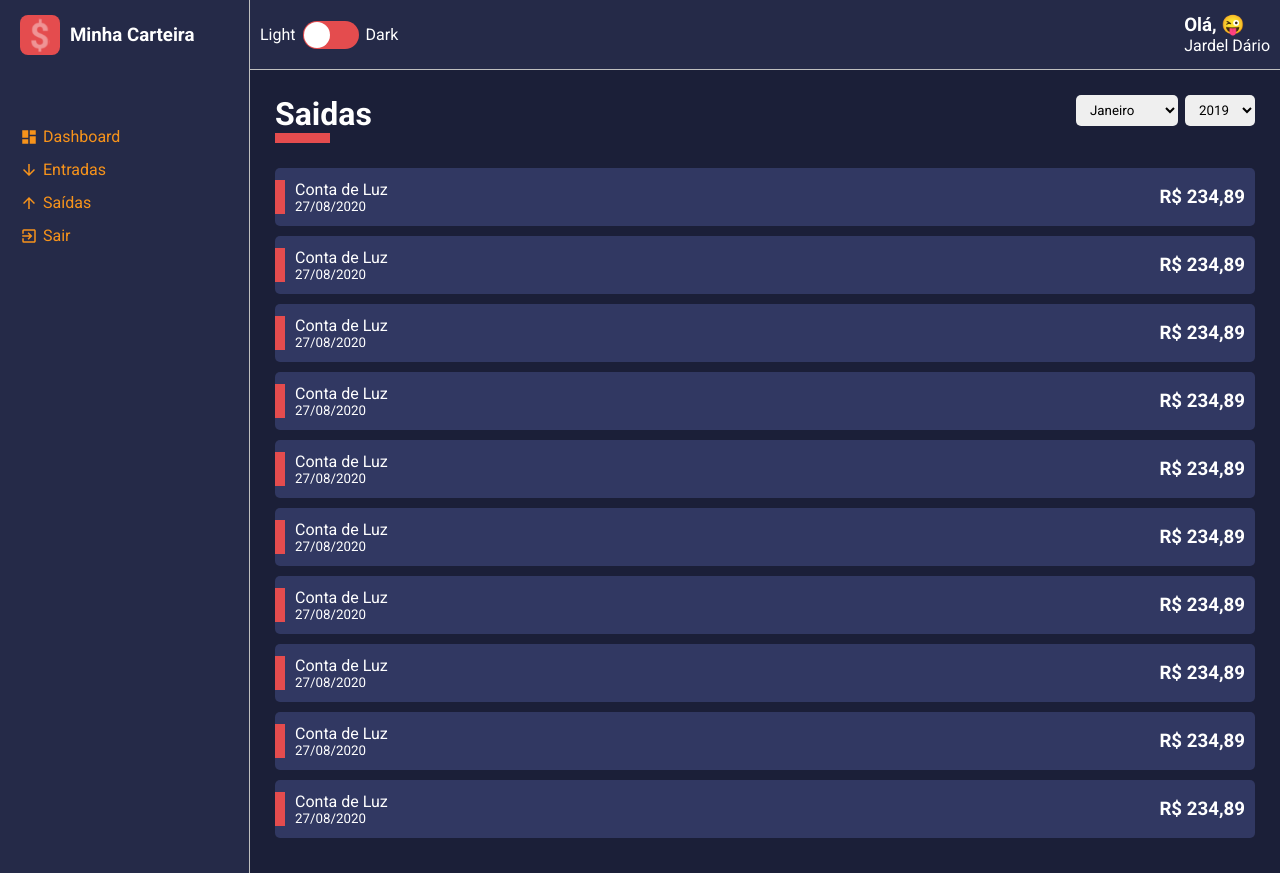
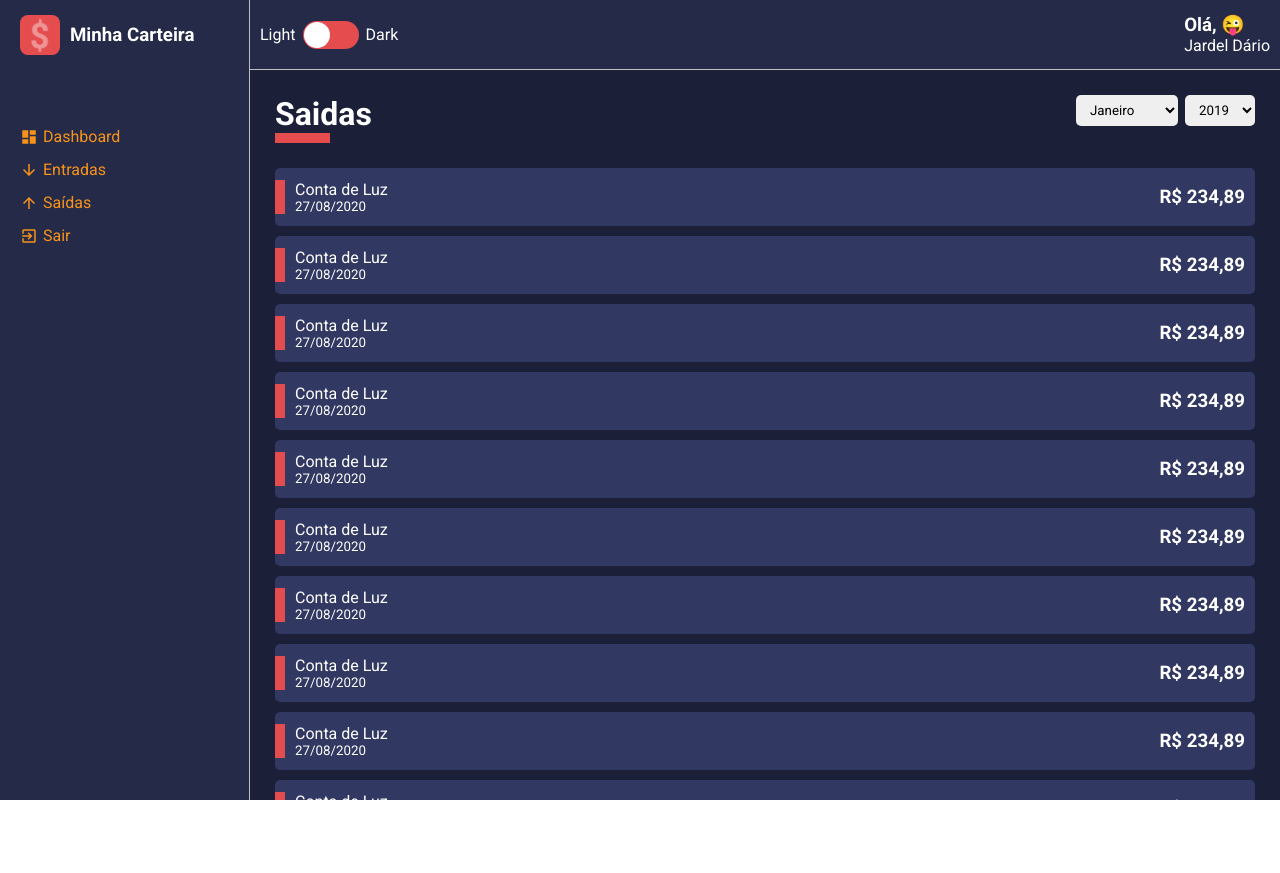
Before and after one commit to jardeldario/minha-carteira, a React (Create React App) app: page / in a window 1280 px wide. After the commit the page ends 800 px from the top, so only its background shows below. Built offline with nearby package versions, Linux system fonts and the light colour scheme.

Commit message:
finish lesson: Aula 18 (Seçao 3)

```diff
--- a/src/components/Content/styles.ts
+++ b/src/components/Content/styles.ts
@@ -6,4 +6,21 @@
   background-color: ${props => props.theme.colors.primary};
 
   padding: 25px;
+
+  height: calc(100vh - 70px);
+  overflow-y: scroll;
+
+  ::-webkit-scrollbar {
+      width: 10px;
+  }
+
+  ::-webkit-scrollbar-thumb {
+      background-color: ${props => props.theme.colors.secondary};
+      border-radius: 10px;
+  }
+
+  ::-webkit-scrollbar-track {
+      background-color: ${props => props.theme.colors.tertiary};
+  }
+
 `;
```
